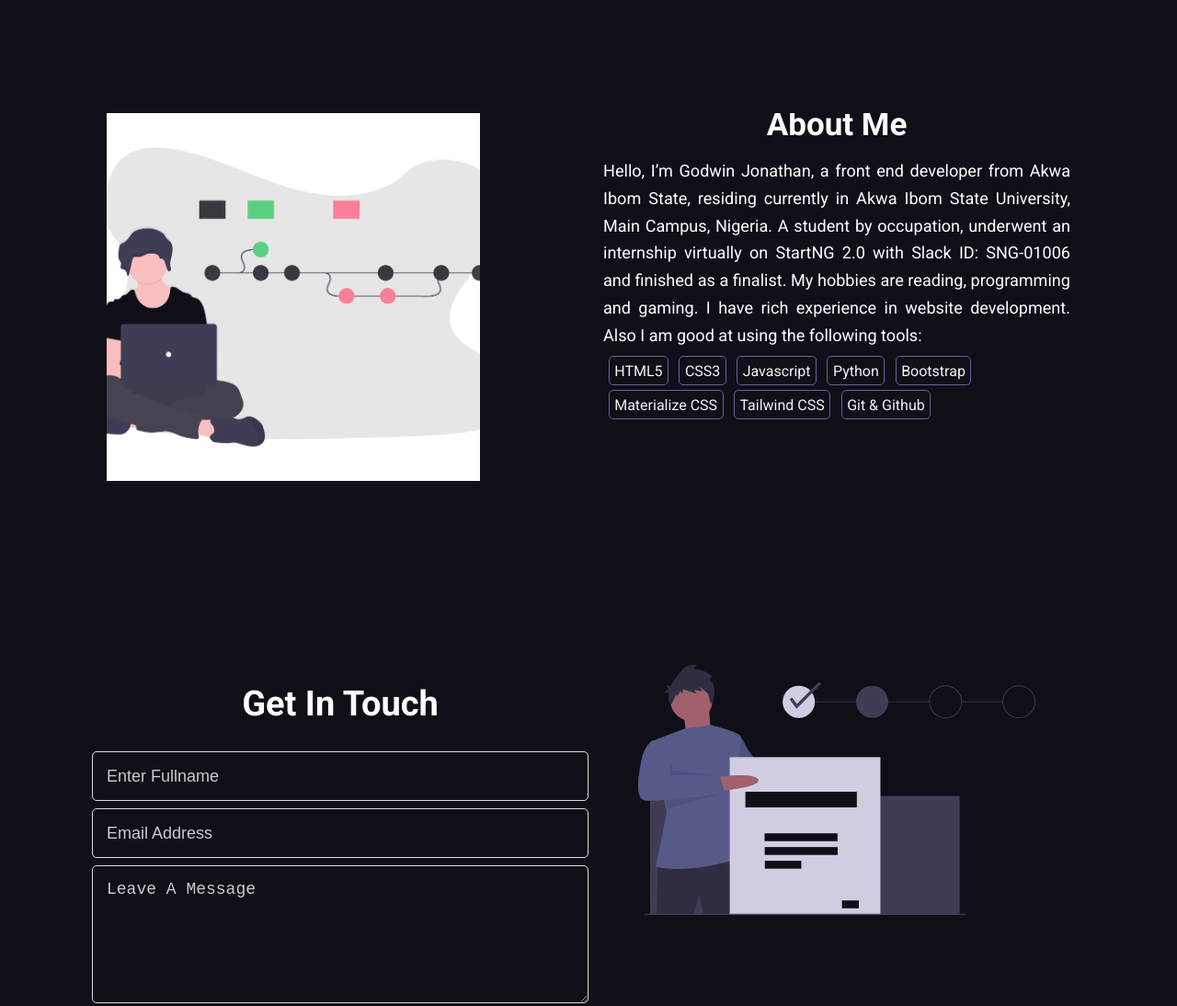
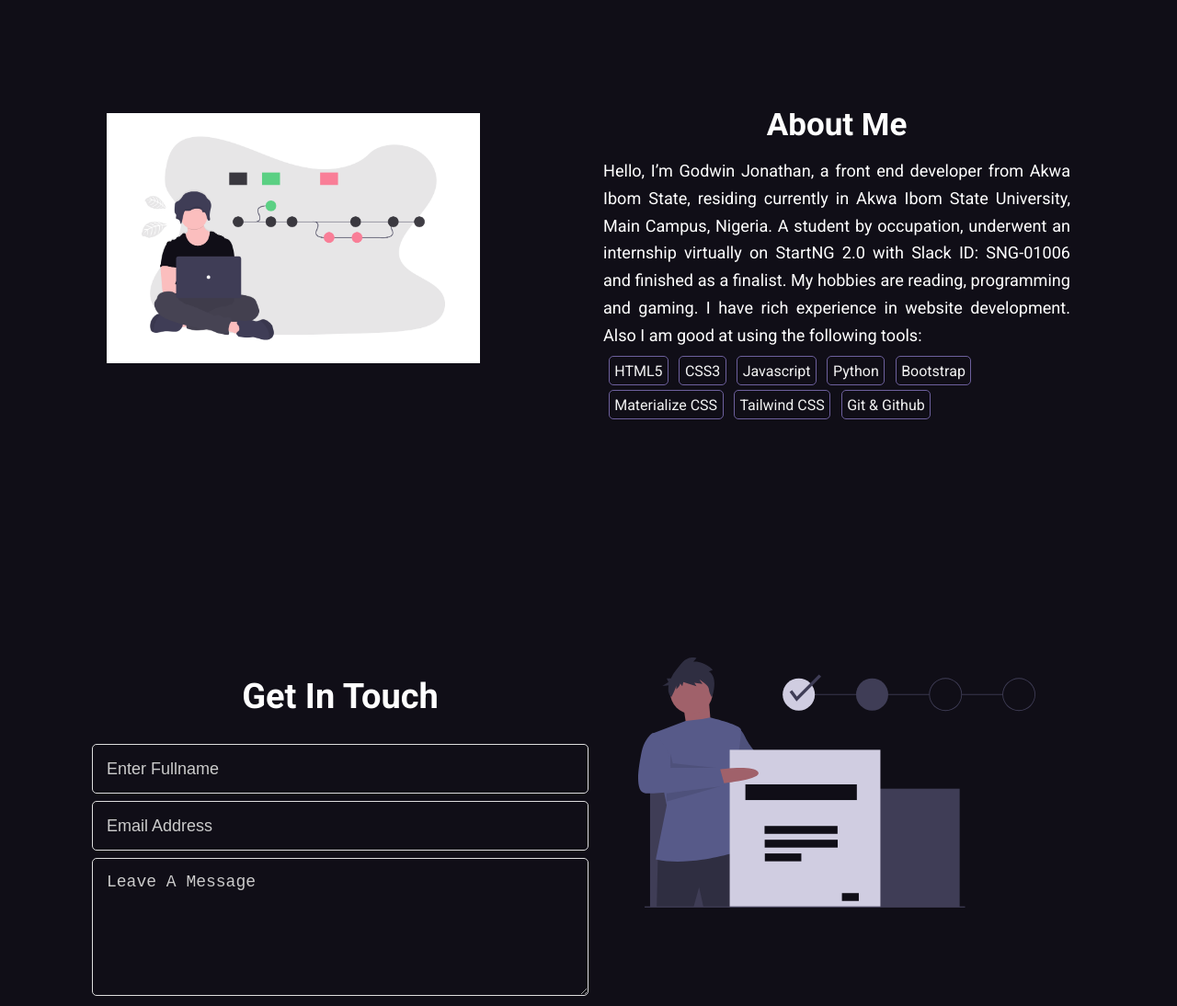
Before and after one commit to slyde619/slyde619.github.io, a plain HTML site: page index.html in a window 1280 px wide. Shown: the part 620-1714 px from the top of the page at 92% size. Drawn offline with Linux system fonts and the light colour scheme; a web font is replaced by a local one.

Commit message:
chores: modified html page

```diff
--- a/index.html
+++ b/index.html
@@ -76,7 +76,7 @@
                     </ul>
                 </div>
                 <div class=" author-info author-info-right">
-                    <img src="./img/undraw_version_control_9bpv.png" alt="coder" style="height: 50vh;">
+                    <img src="./img/undraw_version_control_9bpv.png" alt="coder">
 
                 </div>
             </div>
```
